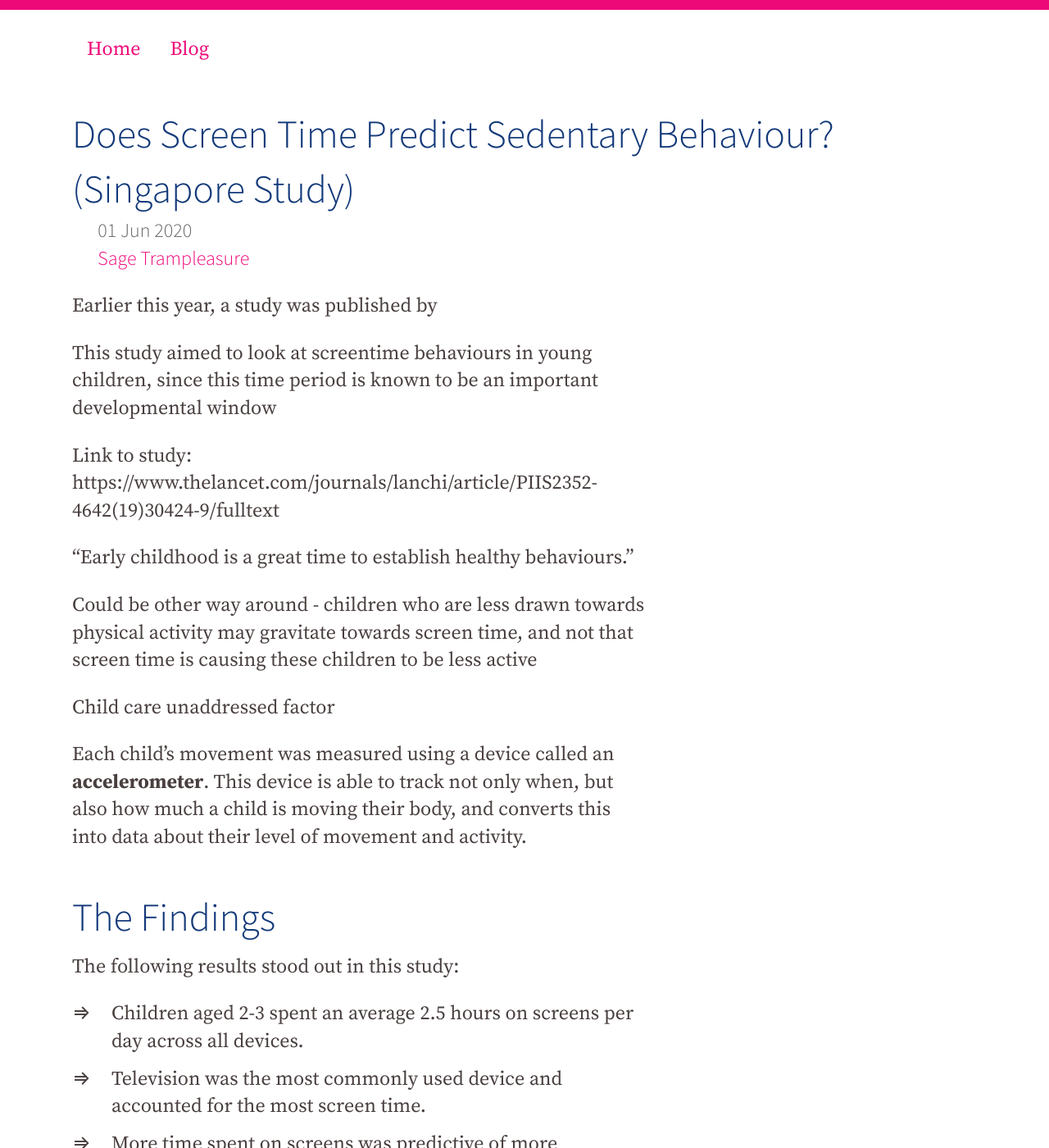
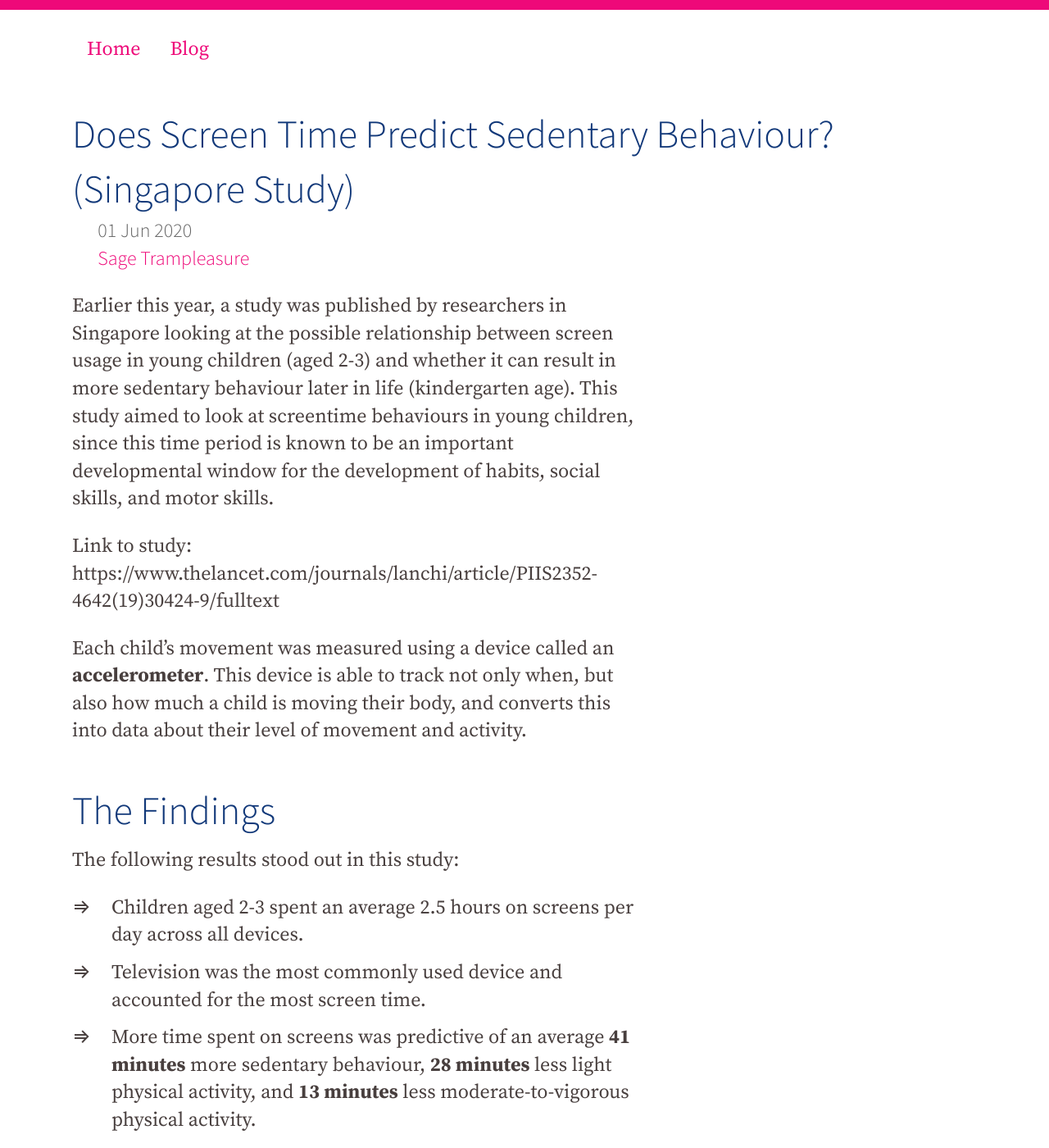
Before and after one commit to famliy-screen-time/familyscreentime.ca, a Jekyll site: the page built from _posts/2020-06-01-does-screen-time-predict-sedentary-behaviour-singapore-study.md, in a window 1280 px wide and 1400 px high. Shown: the whole window at 82% size. Built offline with Jekyll 4.4.1, drawn with Linux system fonts in a browser that asks for light colours; nearby versions of some CDN libraries; some of the changed text lies outside the part shown.

Commit message:
Update Blog “2020-06-01-does-screen-time-predict-sedentary-behaviour-singapore-study”

```diff
--- a/_posts/2020-06-01-does-screen-time-predict-sedentary-behaviour-singapore-study.md
+++ b/_posts/2020-06-01-does-screen-time-predict-sedentary-behaviour-singapore-study.md
@@ -4,21 +4,9 @@
 date: 2020-06-01T18:50:58.757Z
 author: sagetrampleasure
 ---
-Earlier this year, a study was published by
-
-This study aimed to look at screentime behaviours in young children, since this time period is known to be an important developmental window
+Earlier this year, a study was published by researchers in Singapore looking at the possible relationship between screen usage in young children (aged 2-3) and whether it can result in more sedentary behaviour later in life (kindergarten age). This study aimed to look at screentime behaviours in young children, since this time period is known to be an important developmental window for the development of habits, social skills, and motor skills.
 
 Link to study: https://www.thelancet.com/journals/lanchi/article/PIIS2352-4642(19)30424-9/fulltext
-
-"Early childhood is a great time to establish healthy behaviours."
-
-Could be other way around - children who are less drawn towards physical activity may gravitate towards screen time, and not that screen time is causing these children to be less active
-
-Child care unaddressed factor
-
-
-
-
 
 
 
@@ -32,37 +20,21 @@
 
 * Children aged 2-3 spent an average 2.5 hours on screens per day across all devices.
 * Television was the most commonly used device and accounted for the most screen time.
-* More time spent on screens was predictive of more sedentary behaviour, less light physical activity, and less moderate-to-vigorous physical activity.
+* More time spent on screens was predictive of an average **41 minutes** more sedentary behaviour, **28 minutes** less light physical activity, and **13 minutes** less moderate-to-vigorous physical activity.
 * The negative association was strongest between screen time (television and handheld devices) and moderate / vigorous physical activity.
 * There were no significant difference in the amount of time children spent sleeping.
 
-
-
 # The Strengths
 
-The actual difference: in the results of this study, we learn that children who were on screens for more than 3 hours per day were more sedentary than children who were on screens for less than an hour.
-
-It was only a difference of 41 minutes of sedentary behaviour.
-
- Light physical activity: >3hr screen children did 28 less minutes of light physical activity.
-
-Moderate to vigorous physical activity: >3hr screen children did 13 minutes less physical activity.
-
-
-
-
-
-This study used a longitudinal design - meaning that they studied the same children when they were young toddlers and when they were in kindergarten, in order to get more accurate results based on change within each child, and not comparing different children to one another. This is definitely an advantage of this study over others, which often limit the results they can get from a study by comparing children who may differ from each other in a number of ways OTHER than what the study is trying to look at.
-
-This study looked at data from just over **500 children**, which I believe to be a pretty impressive sample size - especially when research is done over a long period of time, since many people are likely to drop out of study as their schedules, locations, and time commitments change (in this study, almost 1000 children were initially included).
-
-
+* ***Good study design.*** This study used a longitudinal design - meaning that they studied the same children when they were young toddlers and when they were in kindergarten, in order to get more accurate results based on change within each child, and not comparing different children to one another. This is definitely an advantage of this study over others, which often limit the results they can get from a study by comparing children who may differ from each other in a number of ways OTHER than what the study is trying to look at.
+* ***Large sample size.*** This study looked at data from just over **500 children**, which I believe to be a pretty impressive sample size - especially when research is done over a long period of time, since many people are likely to drop out of study as their schedules, locations, and time commitments change (in this study, almost 1000 children were initially included).
 
 # The Limitations
 
 * ***Parent-reported data.*** As is an issue with many studies, information on children's screen viewing is based on reports from parents. This type of reporting comes with risks for inaccuracy because parent's are unlikely to remember each individual minute or hour their child uses screens. Also, if their child has accessed a screen without their permission, or with another caregiver or parent that was not discussed with them, this would not be included in their report. For these reasons, we can't 100% trust parent-reported data. In this study, parents were asked to report their child's screen time in 5-minute increments. Would you be able to accurately remember your child's screen usage every day this specifically? I wouldn't!
 * ***Activity measured over 1 week.*** Each child's movement behaviour was measured over a period of 7 days. While this is definitely a longer, more informational time period than measuring a child's movement in only an hour or a day, it is still possible that a child may have had a "lazy week", or may have been affected by other factors in their life at that time other than screen viewing. This one is a bit nit-picky, but still something to consider!
 * ***What about quality?*** In this study, the types of programs watched on television, types of video games played, and types of activities done on mobile devices were all unreported. This leaves a gap for some criticism. As I have mentioned a couple times, the **quality** of screentime that your child engages in is a very important consideration when we are talking about whether screen time is harmful. Whether your child is spending an hour watching an educational, interactive program with parents present and engaged is bound to have a very different effect than your child spending an hour watching The Simpsons! This distinction is important to remember when integrating screen time into your child's routine. While not all screen time is bad, there are certainly better forms of screen time than others.
+* ***Unaddressed factors.*** There are a few important factors that could have also played a major part in the relationship seen between screen time and sedentary behaviour. These could include parenting style, athleticism or physical ability, the presence of injuries, and more.
 
 # The Takeaway
 
```
